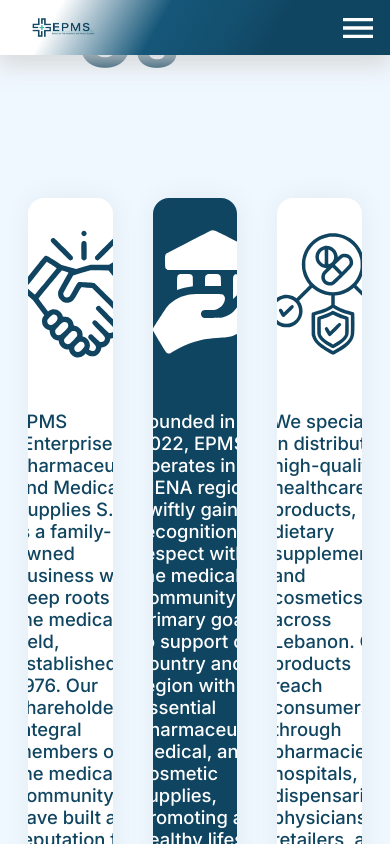
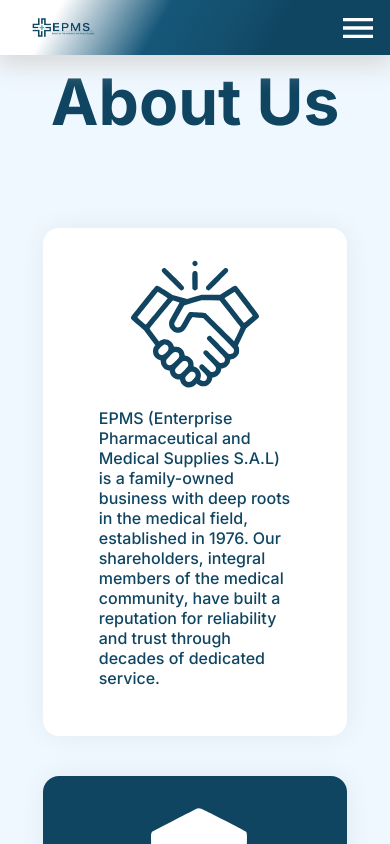
Before and after one commit to firas-git-hub/EPMS, a Next.js app in the folder med_supplements/: page /about in a window 390 px wide. Built offline with nearby package versions, Linux system fonts and the light colour scheme.

Commit message:
about us section responsive

```diff
--- a/med_supplements/src/app/about/page.scss
+++ b/med_supplements/src/app/about/page.scss
@@ -25,12 +25,13 @@
             margin: 0;
             padding: 2rem 3rem;
             color: $main-color;
+            white-space: nowrap;
         }
 
         .about-us-section_content {
             display: grid;
             grid-template-columns: 1fr 1fr 1fr;
-            column-gap: 2.5rem;
+            gap: 2.5rem;
 
             .MuiCard-root {
                 border-radius: 1rem;
@@ -68,7 +69,7 @@
                 p {
                     font-weight: 500;
                     font-size: 1.15rem;
-                    padding: 3rem 0;
+                    padding: 2rem 0;
                 }
             }
 
@@ -76,6 +77,7 @@
             .img-container {
                 width: 50%;
                 min-width: 8rem;
+                max-width: 15rem;
 
                 img {
                     border-radius: 1rem;
@@ -88,7 +90,7 @@
         display: flex;
         flex-direction: column;
         gap: 5rem;
-        padding-bottom: 5rem;
+        padding-block: 5rem;
 
         .section {
             display: flex;
@@ -127,6 +129,8 @@
                     font-size: 1.5rem;
                     font-weight: 200;
                     line-height: 2rem;
+                    padding: 0.5rem;
+                    text-align: center;
                 }
             }
 
@@ -151,3 +155,83 @@
         }
     }
 }
+
+@media (max-width: 1400px) {
+    .about-us-page {
+        .about-us-section {
+            justify-content: space-evenly;
+
+            .title {
+                font-size: 4rem;
+            }
+
+            .about-us-section_content {
+
+                .MuiCardContent-root {
+
+                    p {
+                        font-weight: 500;
+                        font-size: 1rem;
+                        padding: 1rem 0;
+                    }
+                }
+            }
+        }
+
+
+        .sections {
+            .section {
+                .title {
+                    font-size: 2.5rem;
+                }
+
+                .content {
+                    p {
+                        font-size: 1.15rem;
+                        font-weight: 300;
+                        line-height: 1.75rem;
+                    }
+                }
+            }
+        }
+    }
+}
+
+@media (max-width: 1100px) {
+
+    .about-us-page {
+        .about-us-section {
+            min-height: unset;
+            .about-us-section_content {
+                display: flex;
+                flex-direction: column;
+            }
+        }
+
+        .sections {
+            .section {
+                .diagonal-seperator {
+                    display: none;
+                }
+            }
+        }
+    }
+}
+
+@media (min-width: 1100px) and (max-width:1399px) {
+    .about-us-page {
+        .section {
+            .title {
+                font-size: 2rem;
+                padding: 2rem;
+            }
+        }
+
+    }
+}
+
+@media (max-width: 450px) {
+    .title {
+        padding: 0.5rem !important;
+    }
+}
--- a/med_supplements/src/components/navbar/navbar.tsx
+++ b/med_supplements/src/components/navbar/navbar.tsx
@@ -22,30 +22,8 @@
 
 const Navbar: FC<NavbarProps> = (props) => {
 
-    let name = "Medi Products";
     let pathname = usePathname();
-    let pages = [
-        {
-            name: "home",
-            path: "/"
-        },
-        {
-            name: "about",
-            path: "/about"
-        },
-        {
-            name: "contactus",
-            path: "/contactus"
-        },
-        {
-            name: "news",
-            path: "/news"
-        },
-        {
-            name: "shop",
-            path: "/shop"
-        }
-    ];
+    let pages = jsonData.pages;
 
     const [open, setOpen] = React.useState(false);
 
@@ -61,7 +39,6 @@
         shop: <StorefrontIcon />
     }
 
-    let data: any = jsonData;
 
     const DrawerList = (
         <Box sx={{ width: 250 }} role="presentation" onClick={toggleDrawer(false)}>
@@ -70,9 +47,9 @@
                     <ListItem key={index} disablePadding className={pathname == "" + element.path ? "active-drawer-button" : ""}>
                         <ListItemButton href={element.path}>
                             <ListItemIcon>
-                                {homeMenuIcons[element.name] ? homeMenuIcons[element.name] : ""}
+                                {homeMenuIcons[element.propName] ? homeMenuIcons[element.propName] : ""}
                             </ListItemIcon>
-                            <ListItemText primary={data[element.name]} />
+                            <ListItemText primary={element.name} />
                         </ListItemButton>
                     </ListItem>
                 ))}
--- a/med_supplements/src/data/navbar.json
+++ b/med_supplements/src/data/navbar.json
@@ -1,7 +1,29 @@
 {
-    "home": "Home",
-    "about": "About",
-    "contactus": "Contact Us",
-    "news": "News",
-    "shop": "Shop"
+    "pages": [
+        {
+            "propName": "home",
+            "name": "Home",
+            "path": "/"
+        },
+        {
+            "propName": "about",
+            "name": "About",
+            "path": "/about"
+        },
+        {
+            "propName": "contactus",
+            "name": "Contact Us",
+            "path": "/contactus"
+        },
+        {
+            "propName": "news",
+            "name": "News",
+            "path": "/news"
+        },
+        {
+            "propName": "shop",
+            "name": "Shop",
+            "path": "/shop"
+        }
+    ]
 }
```
